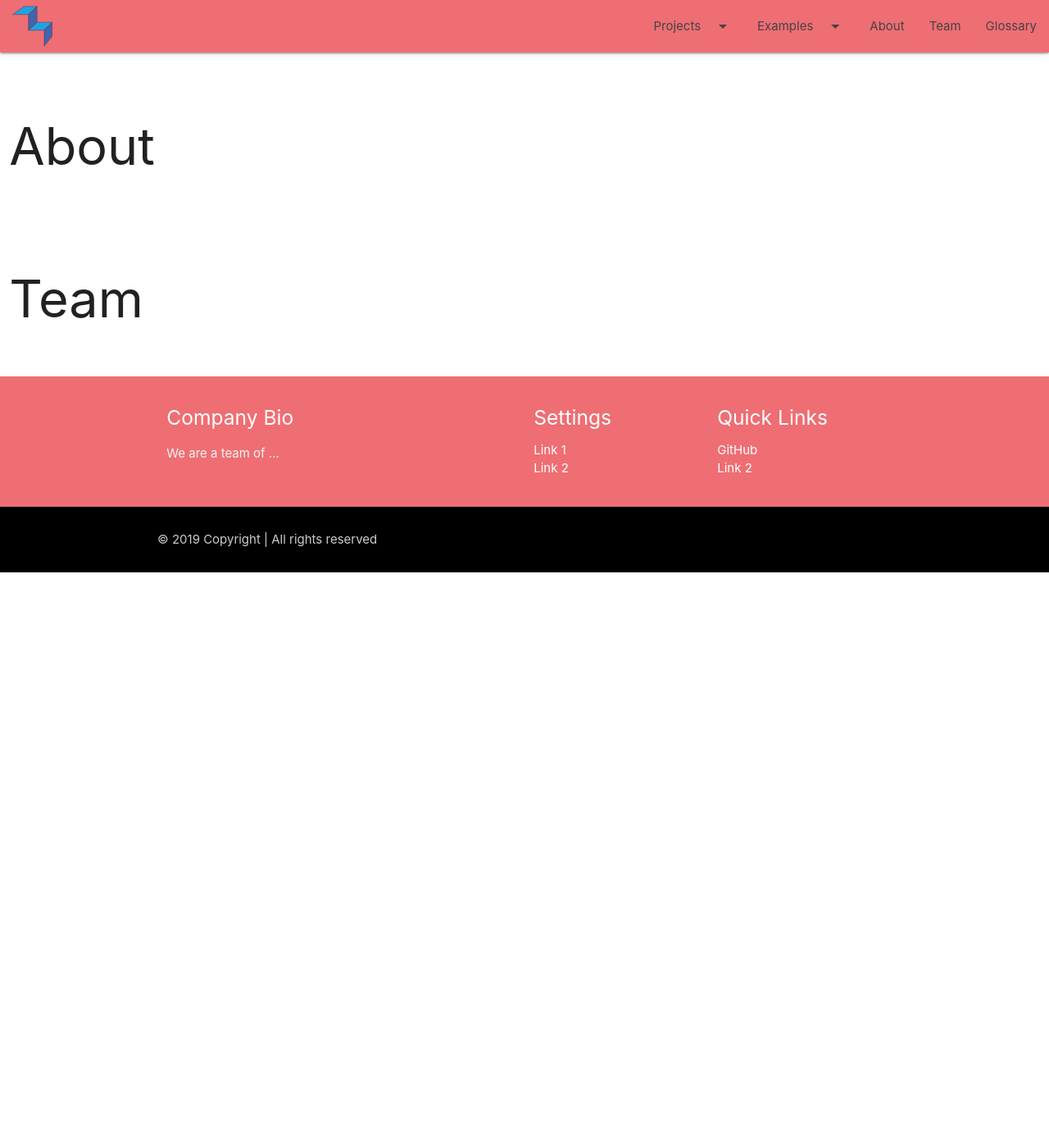
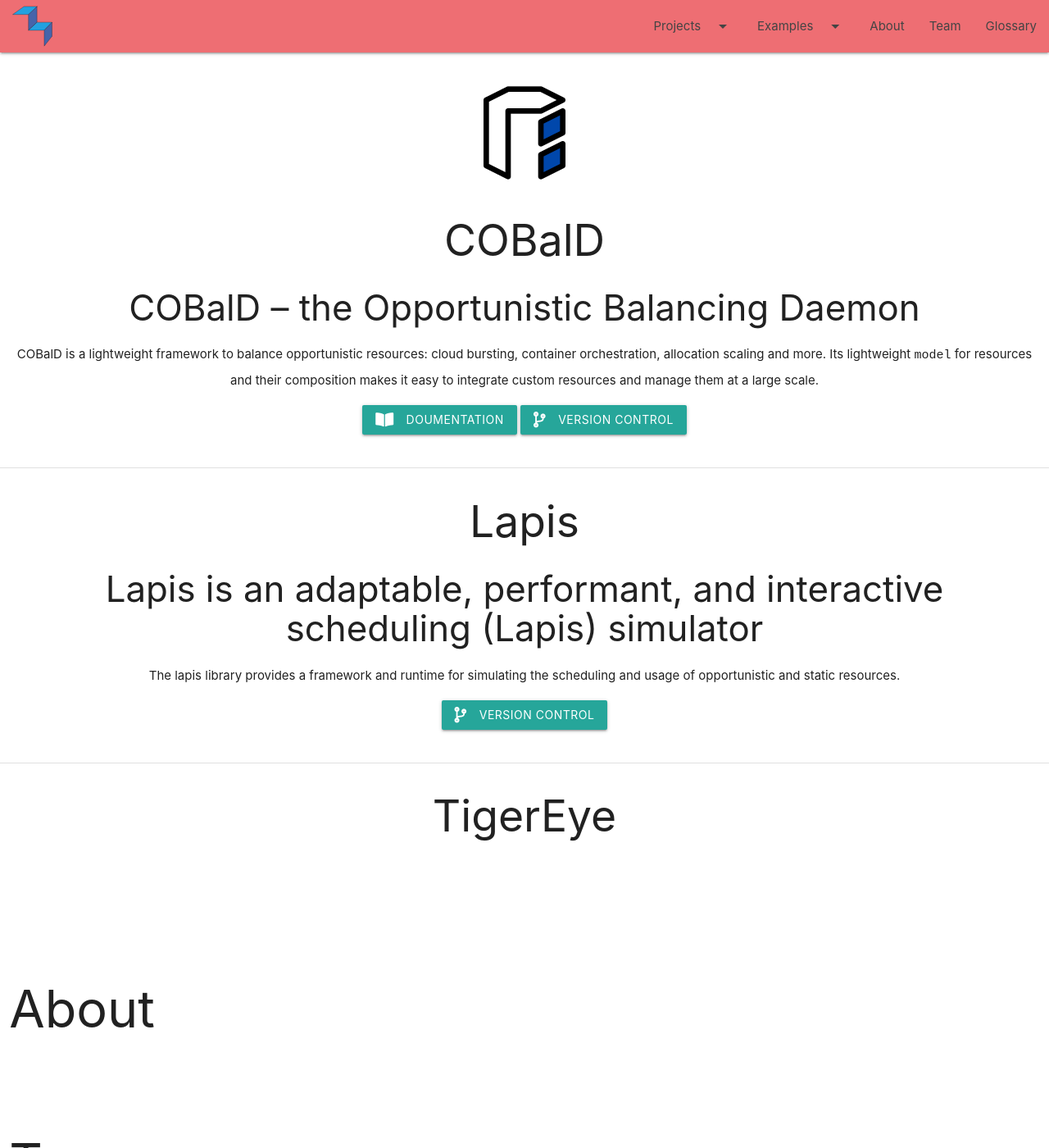
Before and after one commit to MatterMiners/matterminers.github.io, a Jekyll site: the page built from index.md, in a window 1280 px wide and 1400 px high, scrolled down 830 px. Shown: the whole window at 82% size. Built offline with Jekyll 4.4.1, drawn with Linux system fonts in a browser that asks for light colours; nearby versions of some CDN libraries; before the commit the page ends 1528 px from its top, so only the background shows below that.

Commit message:
added visualisation of the different projects

```diff
--- /dev/null
+++ b/_includes/project-overview.html
@@ -0,0 +1,21 @@
+{% assign project = include.project-id %}
+<div class="row center-align">
+	<div class="row">
+		{% if project.logo %}
+		<div class="col s2 offset-s5">
+			<img class="responsive-img" src="assets/images/{{project.logo}}"/>
+		</div>
+		{% endif %}
+		<div class="col s12">
+			<h2 class="section-heading">{{ project.name }}</h2>
+			<h3 class="section-subheading text-muted">{{ project.subcaption }}</h3>
+			<p>{{ project.content }}</p>
+			{% if project.documentation %}
+				<a class="waves-effect waves-light btn" href="{{ project.documentation }}"><i class="fas fa-book-open left"></i>Doumentation</a>
+			{% endif %}
+			{% if project.git %}
+				<a class="waves-effect waves-light btn" href="{{ project.git }}"><i class="fas fa-code-branch left"></i>Version Control</a>
+			{% endif %}
+		</div>
+	</div>
+</div>
--- a/_layouts/home.html
+++ b/_layouts/home.html
@@ -75,28 +75,20 @@
 </div>
 
 <!-- actual contents of landing page -->
-{% for project in site.portfolio %}
-<div class="row center-align" id="projects">
-	<div class="row">
-		{% if project.logo %}
-		<div class="col s2 offset-s5">
-			<img class="responsive-img" src="assets/images/{{project.logo}}"/>
-		</div>
-		{% endif %}
-		<div class="col s12">
-			<h2 class="section-heading">{{ project.name }}</h2>
-			<h3 class="section-subheading text-muted">{{ project.subcaption }}</h3>
-			<p>{{ project.content }}</p>
-			{% if project.documentation %}
-			<a class="waves-effect waves-light btn" href="{{ project.documentation }}"><i class="fas fa-book-open left"></i>Doumentation</a>
-			{% endif %}
-			{% if project.git %}
-			<a class="waves-effect waves-light btn" href="{{ project.git }}"><i class="fas fa-code-branch left"></i>Version Control</a>
-			{% endif %}
-		</div>
-	</div>
+<div class="section" id="projects">
+	{% assign first = true %}
+	{% for project in site.portfolio %}
+	{% if first == true %}
+	{% assign first = false %}
+	{% else %}
+	<div class="divider"></div>
+	{% endif %}
+	{% include project-overview.html project-id=project %}
+	{% endfor %}
 </div>
-{% endfor %}
+
+<div class="section" id="examples">
+</div>
 
 <div id="about" class="section row">
 	<div class="col s12">
--- a/index.md
+++ b/index.md
@@ -1,6 +1,3 @@
 ---
-# Feel free to add content and custom Front Matter to this file.
-# To modify the layout, see https://jekyllrb.com/docs/themes/#overriding-theme-defaults
-
 layout: home
 ---
```
Also changed, not shown: _portfolio/cobald.md (added, +9 -0 lines), _portfolio/lapis.md (added, +9 -0 lines), _portfolio/tigereye.md (added, +4 -0 lines).
